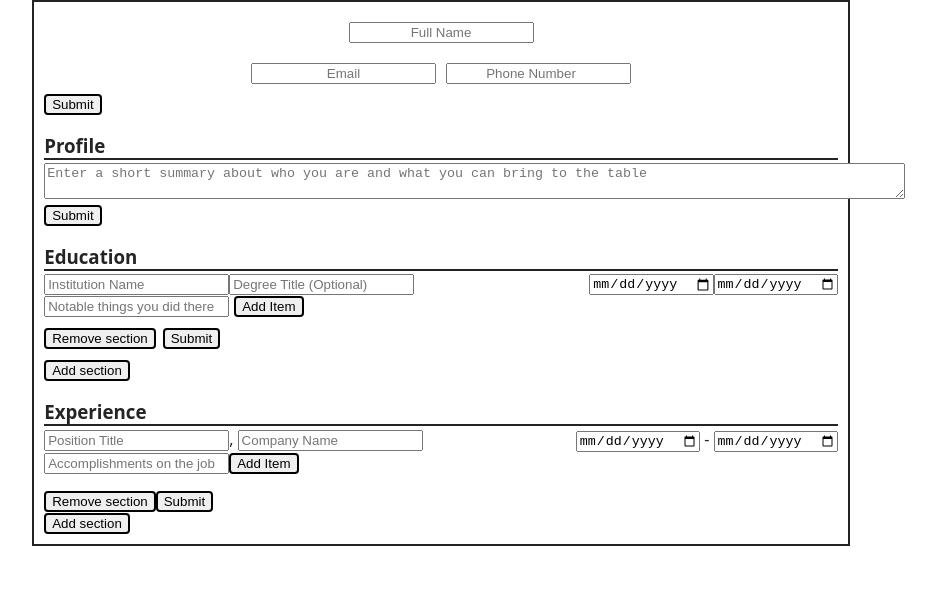
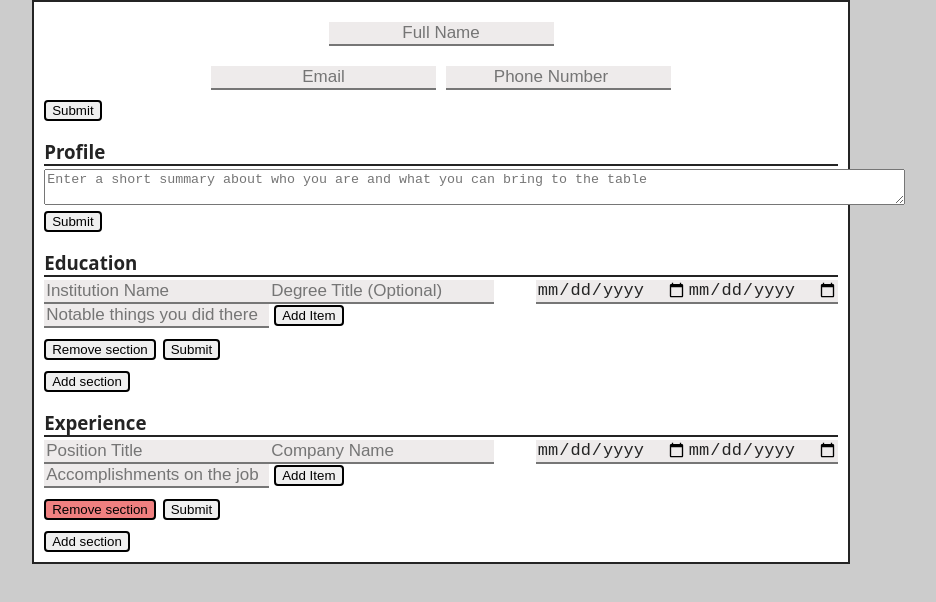
Before and after one commit to IsaacAkin/CV-Application, a React (Vite) app: page / in a window 1280 px wide. Shown: the top 602 px of the page, without its empty margins (199-1135 px from the left). Built offline with nearby package versions, Linux system fonts and the light colour scheme.

Commit message:
Styled the Experience section

```diff
--- a/src/components/Experience.jsx
+++ b/src/components/Experience.jsx
@@ -36,12 +36,12 @@ export default function Experience({ id, onDelete }) {
             <div className="company-info">
                 <div className="company">
                     <Input type={'text'} value={positionTitle} onChange={handlePositionTitle} placeholder={'Position Title'} isSubmitted={submitted} />
-                    <span>, </span>
+                    {positionTitle && <span>, </span>}
                     <Input type={'text'} value={companyName} onChange={handleCompanyName} placeholder={'Company Name'} isSubmitted={submitted} />
                 </div>
                 <div className="dates">
                     <Input type={'date'} value={startDate} onChange={handleStartDate} isSubmitted={submitted} />
-                    <span> - </span>
+                    {startDate && endDate && <span> - </span>}
                     <Input type={'date'} value={endDate} onChange={handleEndDate} isSubmitted={submitted} />
                 </div>
             </div>
@@ -51,7 +51,7 @@ export default function Experience({ id, onDelete }) {
                     isSubmitted={submitted}
                 />
             </div>
-            <button onClick={() => onDelete(id)}>Remove section</button>
+            <button onClick={() => onDelete(id)} style={{ backgroundColor: 'lightcoral' }}>Remove section</button>
             <Button onClick={handleSubmitted} isSubmitted={submitted}/>
         </div>
 
--- a/src/index.css
+++ b/src/index.css
@@ -3,9 +3,9 @@
   line-height: 1.3;
   font-weight: 400;
 
-  color-scheme: light dark;
+  /* color-scheme: light dark; */
   color: #242424;
-  background-color: rgba(255, 255, 255, 0.87);
+  background-color: rgba(198, 198, 198, 0.89);
 
   font-synthesis: none;
   text-rendering: optimizeLegibility;
--- a/src/styles/components.css
+++ b/src/styles/components.css
@@ -2,6 +2,23 @@
     --font-color: #242424;
     --light-grey: rgba(255, 255, 255, 0.87);
     --white: #ffffff;
+}
+
+input {
+    border-top: 0;
+    border-right: 0;
+    border-left: 0;
+    background-color: rgb(238, 235, 235);
+    font-size: 17px;
+    color: var(--font-color);
+}
+
+input:focus {
+    outline: none;
+}
+
+button {
+    cursor: pointer;
 }
 
 h3 {
@@ -16,6 +33,10 @@ p {
 button {
     border-radius: 4px;
     border: 2px solid black;
+}
+
+button:hover {
+    opacity: 0.6;
 }
 
 /* GENERAL INFORMATION SECTION */
@@ -35,8 +56,7 @@ button {
 
 .general-info-section input {
     text-align: center;
-    margin-top: 10px;
-    margin-bottom: 10px;
+    margin: 10px 0 10px 0;
 }
 
 .general-info-section>button {
@@ -71,8 +91,7 @@ h2 {
 }
 
 .education-section .school-info .dates>span {
-    margin-right: 5px;
-    margin-left: 5px;
+    margin: 0 5px 0 5px;
 }
 
 .education-section .achievements {
@@ -94,15 +113,43 @@ h2 {
 }
 
 /* EXPERIENCE SECTION */
-.experience-section {
-    /* border: 2px solid orange; */
-}
-
 .experience-section .company-info {
+    /* border: 1px solid red; */
     display: flex;
     justify-content: space-between;
 }
 
+.experience-section .company-info .company {
+    display: flex;
+}
+
+.experience-section .company-info .company span+p {
+    margin-left: 5px;
+}
+
+.experience-section .company-info .dates {
+    display: flex;
+}
+
+.experience-section .company-info .dates>span {
+    margin-right: 5px;
+    margin-left: 5px;
+}
+
 .experience-section .achievements {
     /* border: 1px solid blue; */
+    margin: 0 0 10px 0;
+    padding-left: 20px;
 }
+
+.experience-section .list-container>input+button {
+    margin-left: 5px;
+}
+
+.experience-section>div>button+button {
+    margin-left: 7px;
+}
+
+.experience-section>div {
+    margin: 0 0 10px 0;
+}
```
